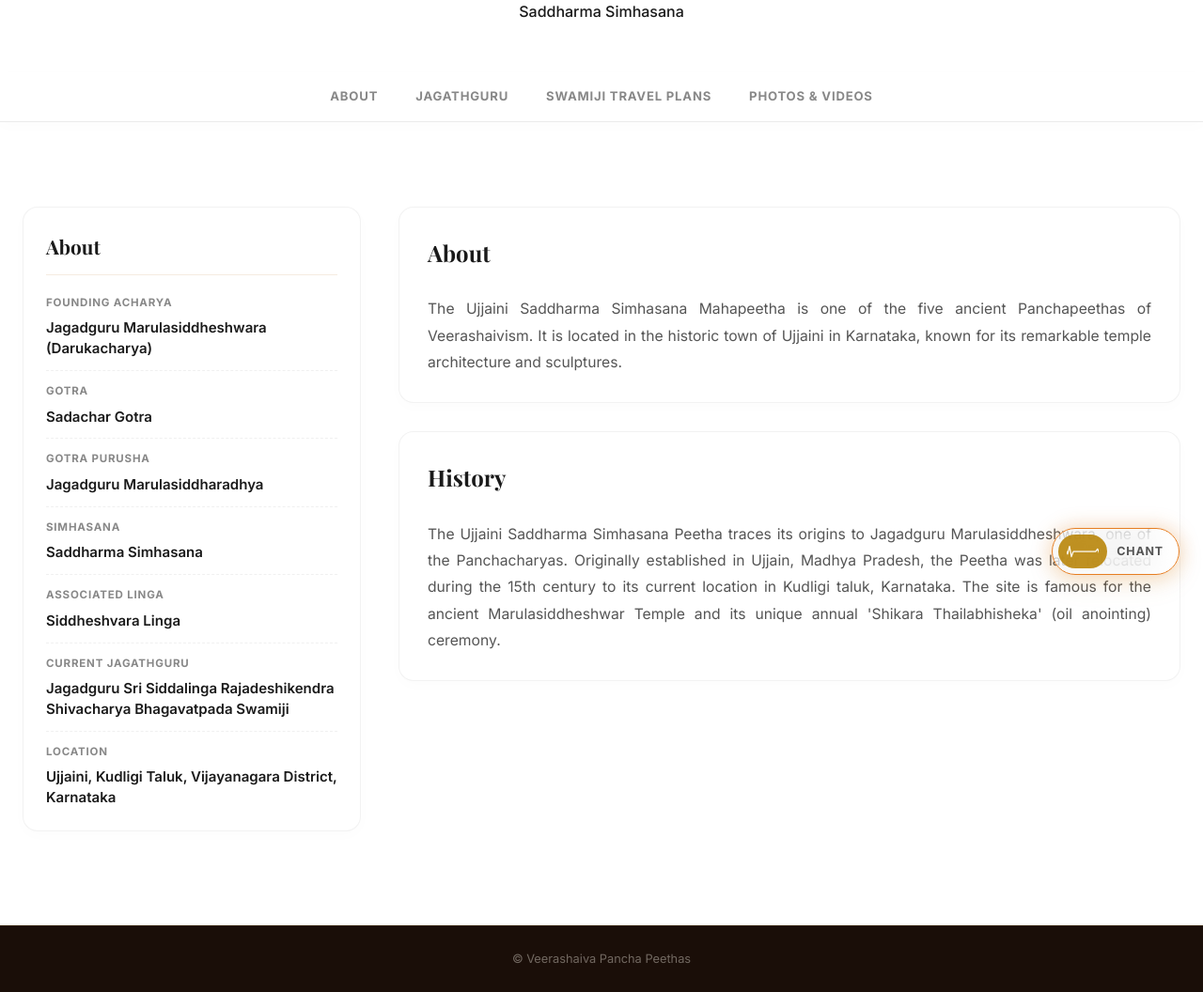
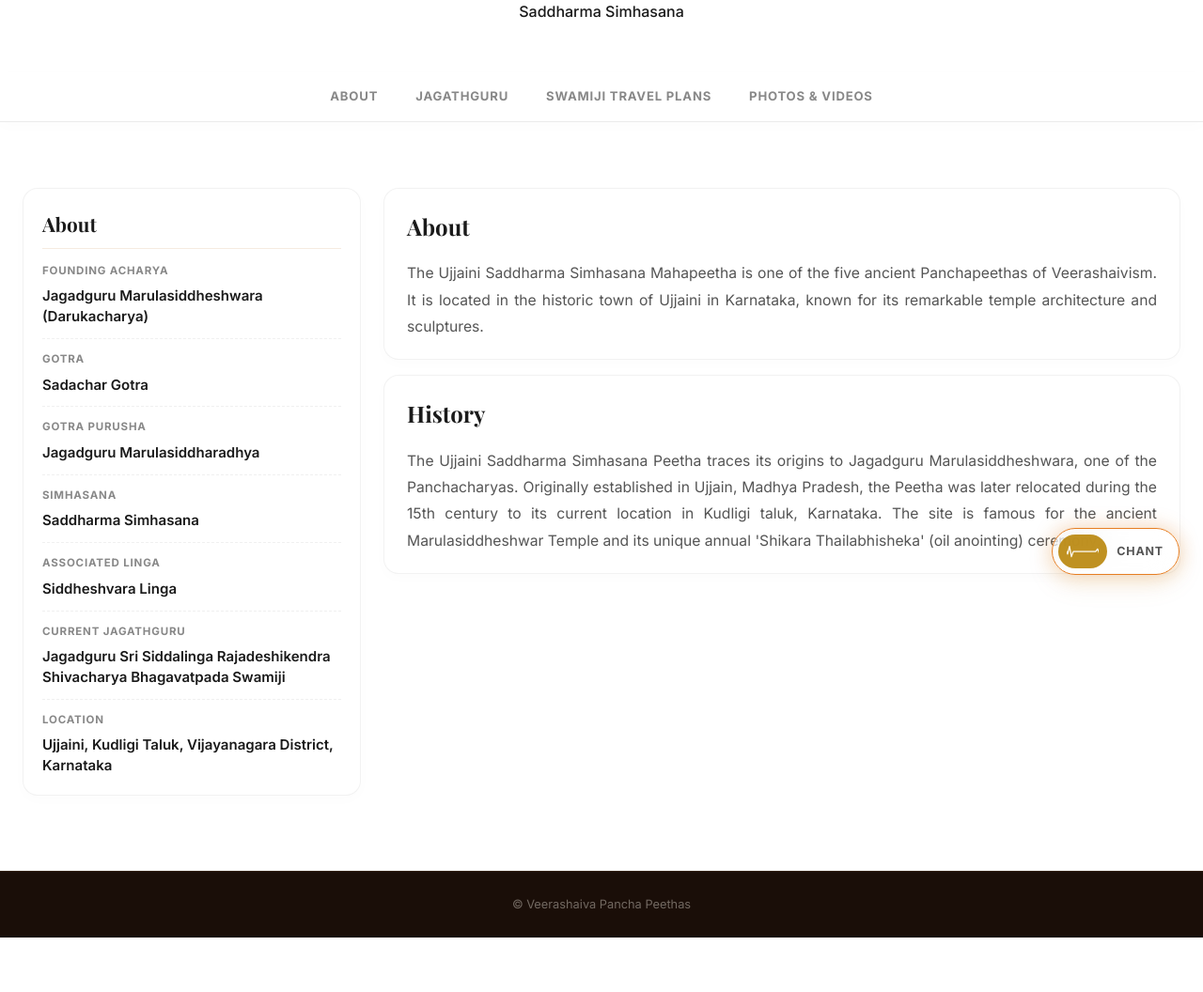
Before and after one commit to Gurucharan-G/panchapeeta, a Django app: page /peetha/ujjaini/ in a window 1280 px wide. Shown: the part 163-1219 px from the top of the page at 94% size. After the commit the page ends 1161 px from the top, so only its background shows below. Run offline with Django 5.2, Linux system fonts and the light colour scheme; data comes from the database, SQL or seed files in the repository; some libraries are stand-ins or nearby versions; some web fonts are replaced.

Commit message:
Tighten vertical layout spacing: reduce gap margins and card paddings on Peetha details page

```diff
--- a/peethas/static/css/styles.css
+++ b/peethas/static/css/styles.css
@@ -3974,21 +3974,21 @@ body.theme-dusk-saffron .auth-modal-close-btn:hover {
 .detail-split-grid {
     display: grid;
     grid-template-columns: 360px 1fr;
-    gap: 40px;
+    gap: 24px;
     align-items: start;
-    margin-bottom: 40px;
+    margin-bottom: 20px;
 }
 
 .detail-sidebar-column {
     display: flex;
     flex-direction: column;
-    gap: 30px;
+    gap: 20px;
 }
 
 .detail-main-column {
     display: flex;
     flex-direction: column;
-    gap: 30px;
+    gap: 16px;
     min-width: 0; /* Prevents flex items from overflowing horizontal boundaries */
 }
 
@@ -3997,7 +3997,7 @@ body.theme-dusk-saffron .auth-modal-close-btn:hover {
     background: #ffffff;
     border: 1px solid rgba(0, 0, 0, 0.05);
     border-radius: 16px;
-    padding: 24px;
+    padding: 20px;
     box-shadow: 0 4px 15px rgba(0, 0, 0, 0.015);
     position: relative;
     overflow: hidden;
@@ -4013,7 +4013,7 @@ body.theme-dusk-saffron .auth-modal-close-btn:hover {
 }
 .registry-title {
     margin-top: 0;
-    margin-bottom: 20px;
+    margin-bottom: 14px;
     font-family: 'Playfair Display', serif;
     font-size: 1.3rem;
     color: var(--text);
@@ -4021,7 +4021,7 @@ body.theme-dusk-saffron .auth-modal-close-btn:hover {
     align-items: center;
     gap: 8px;
     border-bottom: 1px solid var(--border);
-    padding-bottom: 12px;
+    padding-bottom: 8px;
 }
 .registry-list {
     display: flex;
@@ -4174,7 +4174,7 @@ body.theme-dusk-saffron .auth-modal-close-btn:hover {
     background: #ffffff;
     border: 1px solid rgba(0, 0, 0, 0.05);
     border-radius: 16px;
-    padding: 28px 30px;
+    padding: 20px 24px;
     box-shadow: 0 4px 15px rgba(0, 0, 0, 0.015);
     position: relative;
     overflow: hidden;
@@ -4190,12 +4190,12 @@ body.theme-dusk-saffron .auth-modal-close-btn:hover {
 }
 .peetha-content-card h3 {
     margin-top: 0;
-    margin-bottom: 18px;
+    margin-bottom: 10px;
     font-family: 'Playfair Display', serif;
     font-size: 1.5rem;
     color: var(--text);
     border-bottom: 2px solid color-mix(in srgb, var(--peetha-color) 15%, transparent);
-    padding-bottom: 8px;
+    padding-bottom: 6px;
     display: inline-block;
 }
 .peetha-content-card p {
@@ -4284,7 +4284,7 @@ body.theme-dusk-saffron .compact-event-card::before {
     position: sticky;
     top: 76px; /* Sits cleanly below the scrolled main header */
     z-index: 99;
-    margin-bottom: 40px;
+    margin-bottom: 20px;
     box-shadow: 0 4px 15px rgba(0, 0, 0, 0.015);
 }
 .sub-nav-container {
--- a/peethas/templates/peethas/index.html
+++ b/peethas/templates/peethas/index.html
@@ -10,7 +10,7 @@
     <link rel="preconnect" href="https://fonts.googleapis.com">
     <link rel="preconnect" href="https://fonts.gstatic.com" crossorigin>
     <link href="https://fonts.googleapis.com/css2?family=Playfair+Display:ital,wght@0,400..900;1,400..900&family=Inter:wght@300;400;500;600;700&display=swap" rel="stylesheet">
-    <link rel="stylesheet" href="{% static 'css/styles.css' %}?v=2.6">
+    <link rel="stylesheet" href="{% static 'css/styles.css' %}?v=2.7">
     <style>
         /* User dropdown base styling */
         .nav-profile-dropdown {
```
